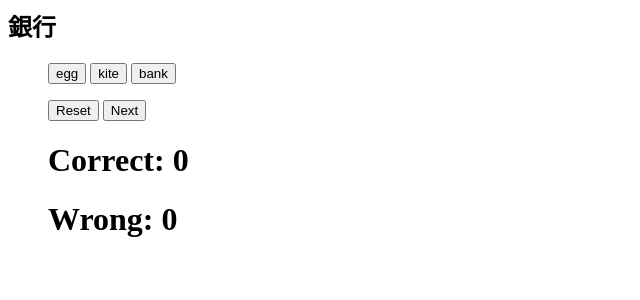
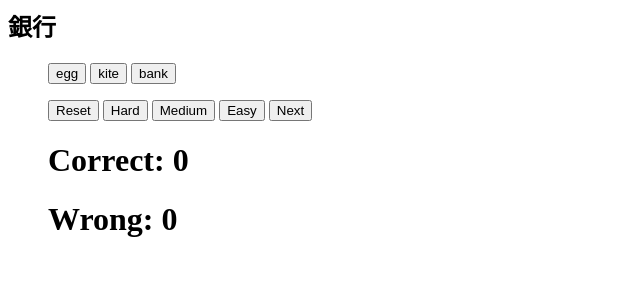
Before and after one commit to Yuzuhausagi/RapidCard, a FastAPI app: page / in a window 1280 px wide. Shown: the top 300 px of the page, without its empty margins (0-640 px from the left). Run offline with FastAPI, Linux system fonts and the light colour scheme.

Commit message:
Added difficulty buttons which is highlighted on press

```diff
--- a/main.py
+++ b/main.py
@@ -7,8 +7,8 @@ from models import FlashCard
 import random
 
 
-# TODO: Change testword to root, implement difficulty, make the url display the matched character, failed words has a probablity to be shown often.
-# TODO: Do some testing
+# TODO: implement difficulty, hard mode = button locked on wrong or right. Easy  mode = no locks
+# TODO: Do some testing next time
 
 app = FastAPI()
 
--- a/templates/item.html
+++ b/templates/item.html
@@ -14,11 +14,7 @@
 
                 correct.innerHTML = `Correct: ${myObject.correct_answers}`
                 wrong.innerHTML = `Wrong: ${myObject.wrong_answers}`
-
-
-
             })
-
         }
 
         const reset = async () => {
@@ -31,6 +27,18 @@
             })
             window.location.href = '/'
         }
+        const setDifficulty = async (difficulty) =>{
+            const easyId = document.getElementById("easy");
+            const midId = document.getElementById("medium");
+            const hardId = document.getElementById("hard");
+
+            const selectedButton = document.getElementById(difficulty);
+            easyId.style.color = "black";
+            midId.style.color = "black";
+            hardId.style.color = "black";
+            selectedButton.style.color = "green";
+
+        };
 
     </script>
     <head>
@@ -49,6 +57,9 @@
         </ul>
         <ul>
             <button onclick="reset()" > Reset </button>
+            <button id="hard" onclick="setDifficulty('hard')"> Hard </button>
+            <button id="medium" onclick="setDifficulty('medium')"> Medium </button>
+            <button id="easy" onclick="setDifficulty('easy')"> Easy </button>
             <button  onclick="window.location.href = '/'"> Next </button>
             <h1 id="correct">Correct: {{correct_answers}}</h1>
             <h1 id="wrong">Wrong: {{wrong_answers}}</h1>
```
